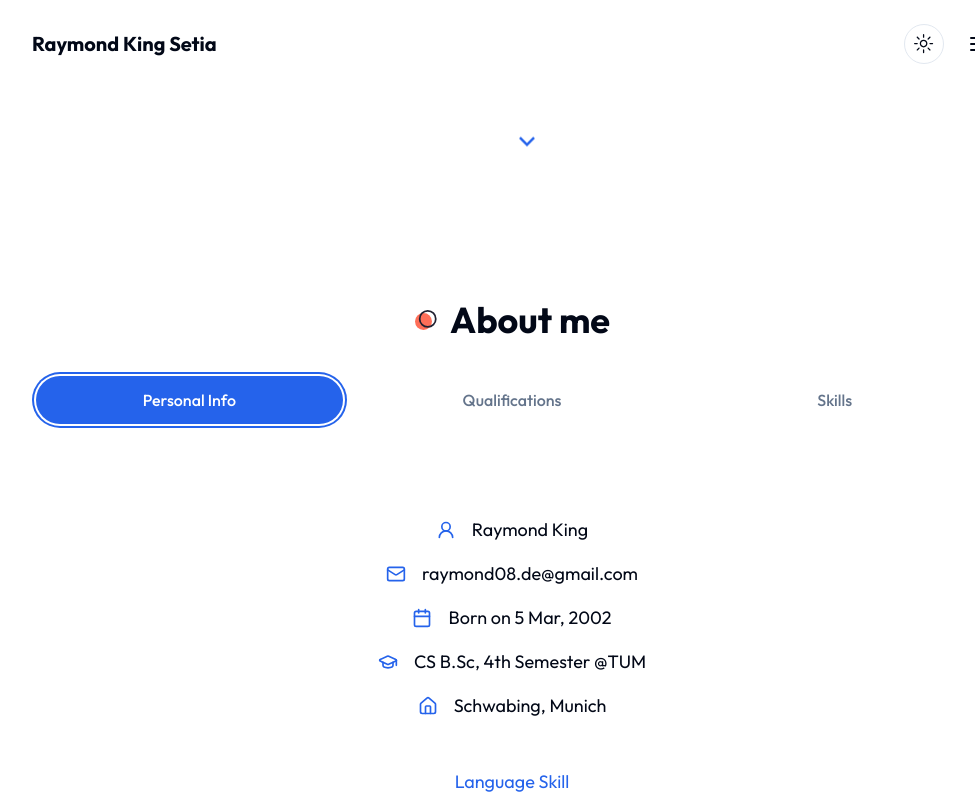
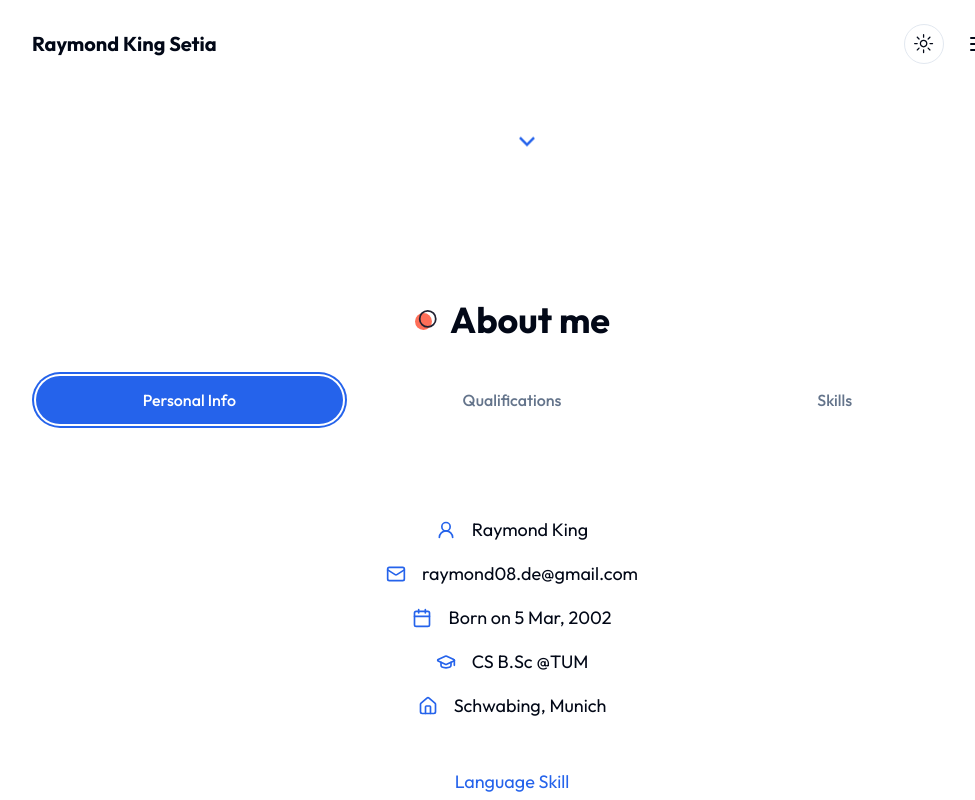
Before and after one commit to raymondkings/raymond-king, a Next.js app: page / in a window 1280 px wide. Both pictures are taken after a click on the tab "Personal Info". Shown: the part 460-1260 px from the top of the page, without its empty margins (128-1103 px from the left). Built offline with nearby package versions, Linux system fonts and the light colour scheme.

Commit message:
removed 4th semester

```diff
--- a/components/About.jsx
+++ b/components/About.jsx
@@ -9,7 +9,7 @@ const infoData = [
     { icon: <User2 size={20} />, text: 'Raymond King' },
     { icon: <MailIcon size={20} />, text: 'raymond08.de@gmail.com' },
     { icon: <Calendar size={20} />, text: 'Born on 5 Mar, 2002' },
-    { icon: <GraduationCap size={20} />, text: 'CS B.Sc, 4th Semester @TUM' },
+    { icon: <GraduationCap size={20} />, text: 'CS B.Sc @TUM' },
     { icon: <HomeIcon size={20} />, text: 'Schwabing, Munich' },
 ];
 
```
